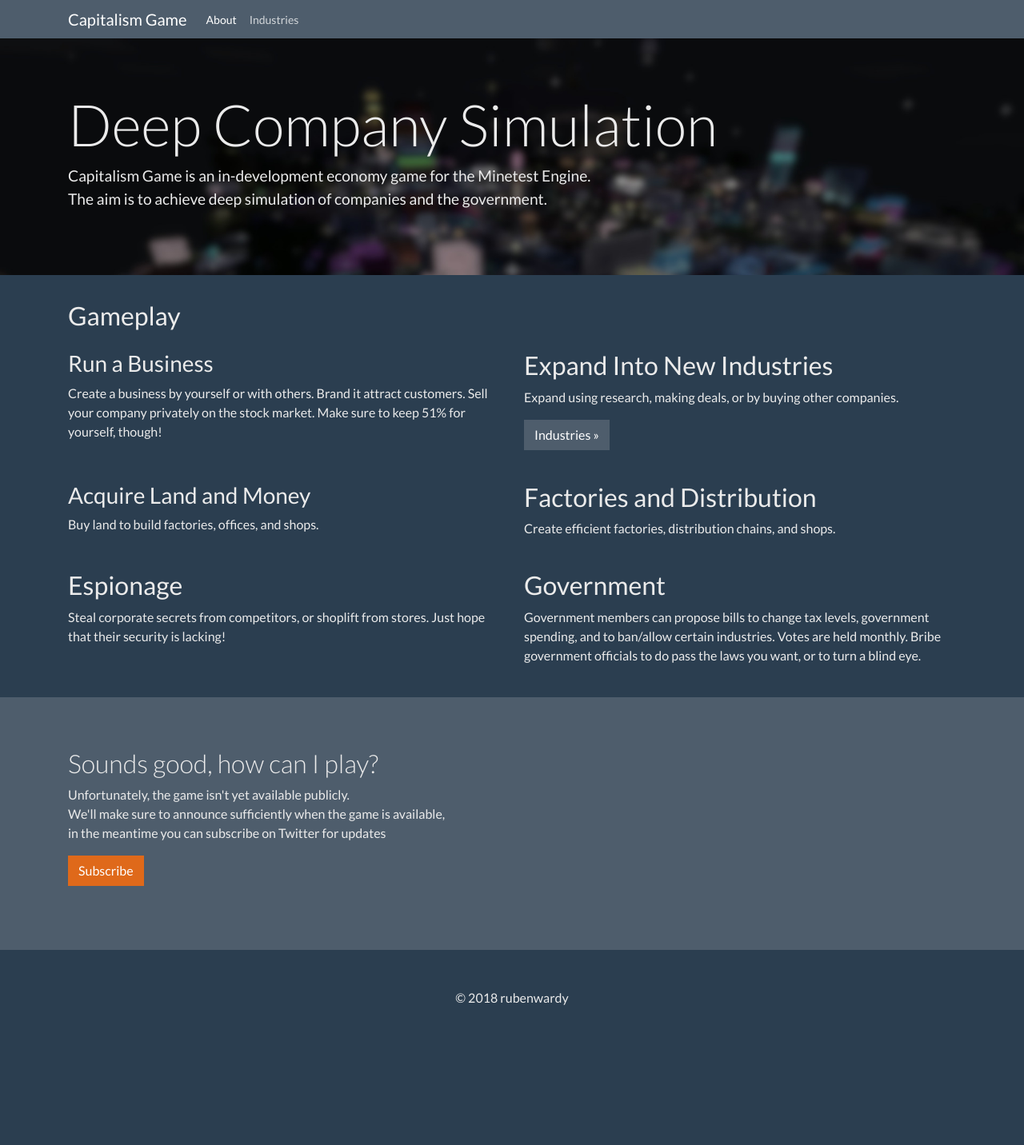
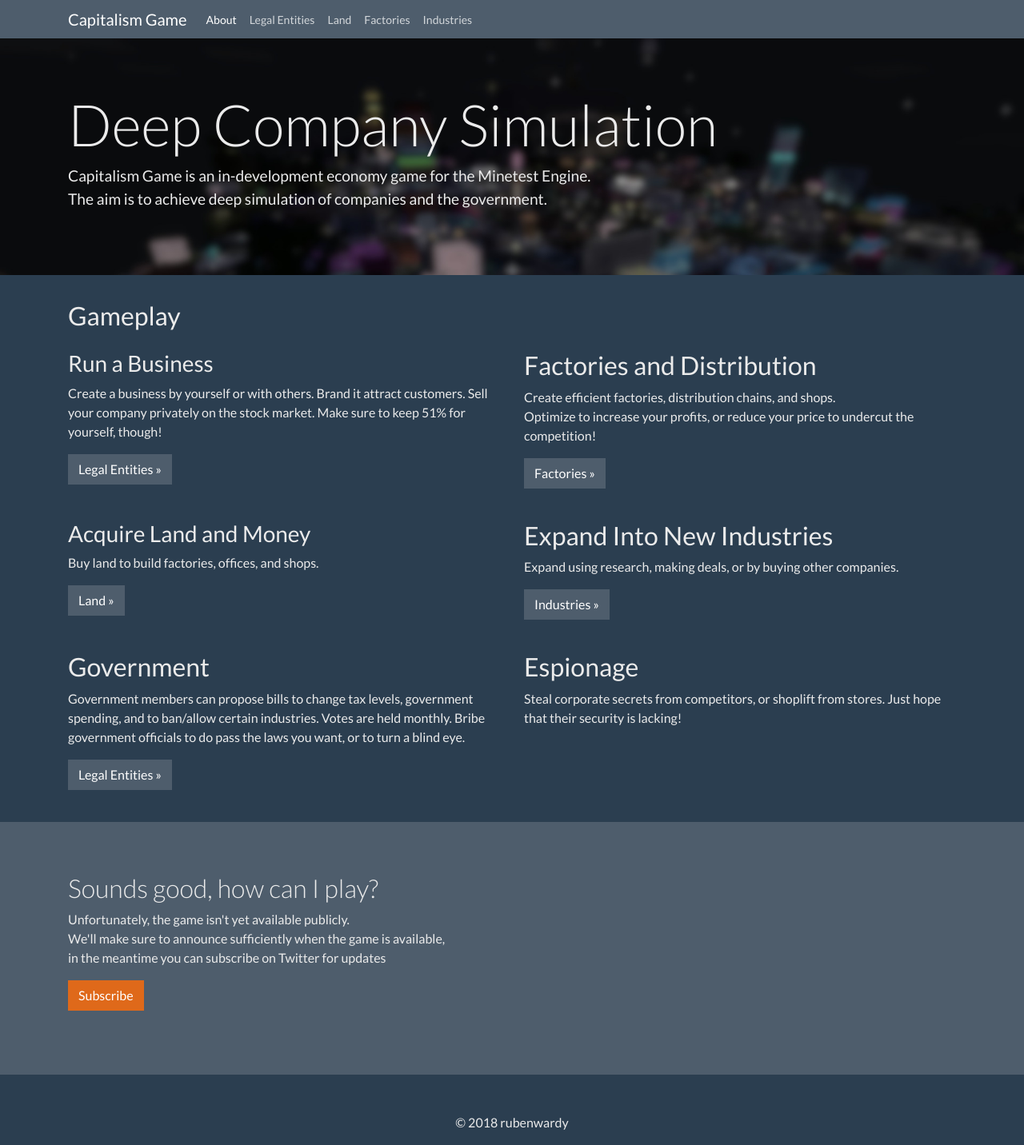
Before and after one commit to CapitalismGame/capitalismgame.github.io, a Jekyll site: the page built from index.html, in a window 1280 px wide. Shown: the whole page at 80% size. Built offline with Jekyll 4.4.1, drawn with Linux system fonts in a browser that asks for light colours; before the commit the page ends 1276 px from its top, so only the background shows below that.

Commit message:
Add design docs

```diff
--- a/_layouts/default.html
+++ b/_layouts/default.html
@@ -3,5 +3,7 @@ layout: base
 ---
 
 <div class="container">
+	<h1 class="mt-4">{{ page.title }}</h1>
+
 	{{ content }}
 </div>
--- a/index.html
+++ b/index.html
@@ -25,6 +25,24 @@ layout: base
 				Sell your company privately on the stock market.
 				Make sure to keep 51% for yourself, though!
 			</p>
+			<p><a class="btn btn-secondary" href="{{ page.root }}legal_entities/" role="button">Legal Entities &raquo;</a></p>
+		</div>
+		<div class="col-md-6">
+			<h2>Factories and Distribution</h2>
+			<p>
+				Create efficient factories, distribution chains, and shops.<br />
+				Optimize to increase your profits, or reduce your price to undercut the competition!
+			</p>
+			<p><a class="btn btn-secondary" href="{{ page.root }}factories/" role="button">Factories &raquo;</a></p>
+		</div>
+	</div>
+	<div class="row my-4">
+		<div class="col-md-6">
+			<h3>Acquire Land and Money</h3>
+			<p>
+				Buy land to build factories, offices, and shops.
+			</p>
+			<p><a class="btn btn-secondary" href="{{ page.root }}land/" role="button">Land &raquo;</a></p>
 		</div>
 		<div class="col-md-6">
 			<h2>Expand Into New Industries</h2>
@@ -37,28 +55,6 @@ layout: base
 	</div>
 	<div class="row my-4">
 		<div class="col-md-6">
-			<h3>Acquire Land and Money</h3>
-			<p>
-				Buy land to build factories, offices, and shops.
-			</p>
-		</div>
-		<div class="col-md-6">
-			<h2>Factories and Distribution</h2>
-			<p>
-				Create efficient factories, distribution chains, and shops.
-			</p>
-		</div>
-	</div>
-	<div class="row my-4">
-		<div class="col-md-6">
-			<h2>Espionage</h2>
-			<p>
-				Steal corporate secrets from competitors,
-				or shoplift from stores.
-				Just hope that their security is lacking!
-			</p>
-		</div>
-		<div class="col-md-6">
 			<h2>Government</h2>
 			<p>
 				Government members can propose bills to change tax levels,
@@ -66,6 +62,15 @@ layout: base
 				Votes are held monthly.
 				Bribe government officials to do pass the laws you want,
 				or to turn a blind eye.
+			</p>
+			<p><a class="btn btn-secondary" href="{{ page.root }}legal_entities/" role="button">Legal Entities &raquo;</a></p>
+		</div>
+		<div class="col-md-6">
+			<h2>Espionage</h2>
+			<p>
+				Steal corporate secrets from competitors,
+				or shoplift from stores.
+				Just hope that their security is lacking!
 			</p>
 		</div>
 	</div>
```
Also changed, not shown: _data/nav.yml (+9 -0 lines), factories.md (added, +12 -0 lines), industries.md (+0 -2 lines), land.md (added, +56 -0 lines), legal_entities.md (added, +60 -0 lines).
